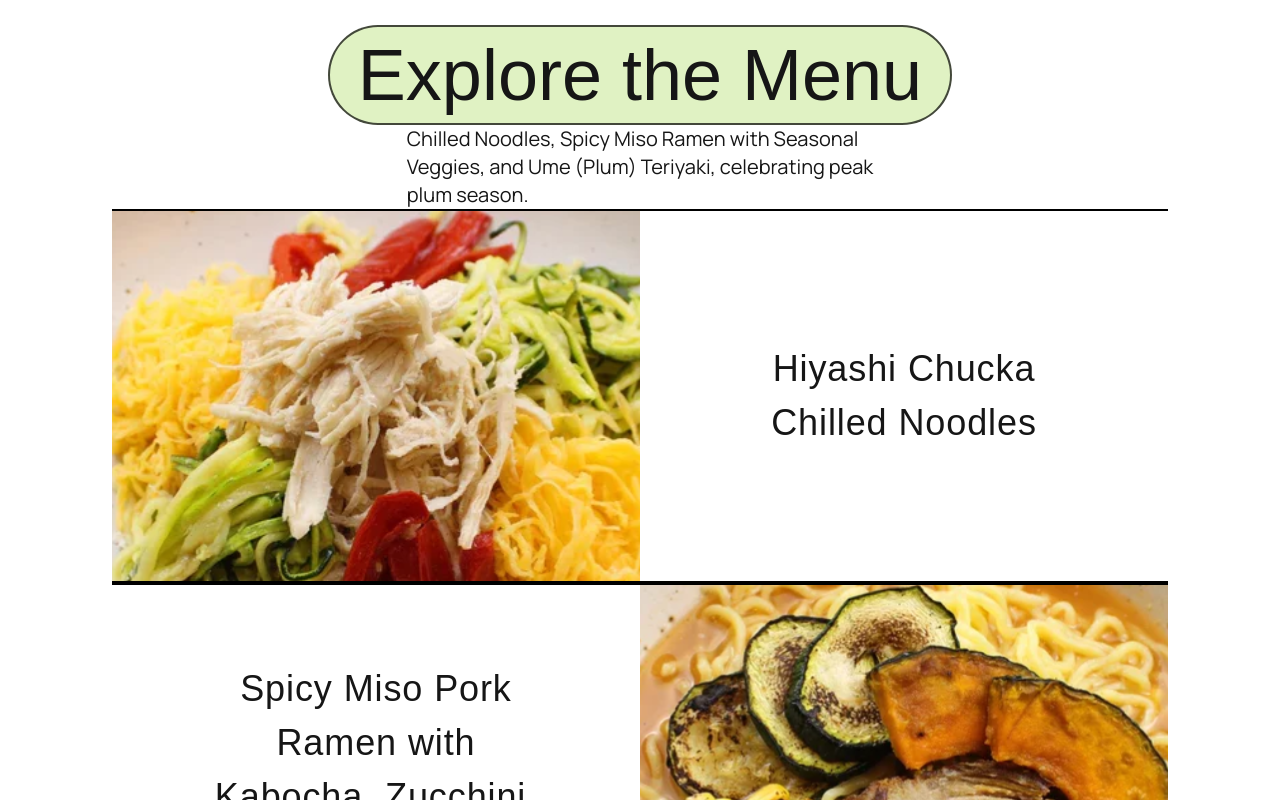
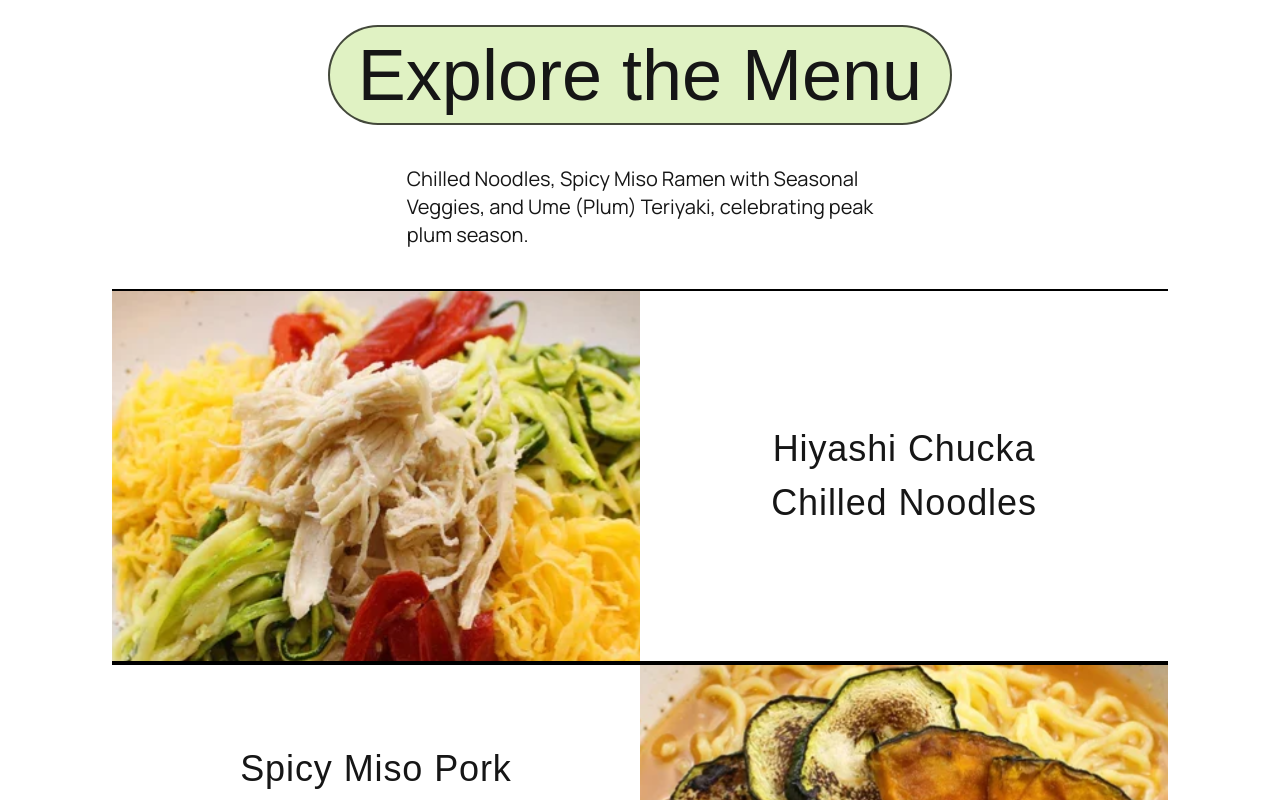
Before and after one commit to Daniel264/yoko-street, a Next.js app: page / in a window 1280 px wide. Shown: the part 1400-2200 px from the top of the page. Built offline with nearby package versions, Linux system fonts and the light colour scheme; a web font is replaced by a local one.

Commit message:
Add paddings to the menu component to improve layout

```diff
--- a/src/components/Menu.tsx
+++ b/src/components/Menu.tsx
@@ -6,13 +6,13 @@ export const Menu = () => {
             <div className="rounded-full border-2 border-black border-opacity-70 bg-[#E0F2C3] px-7 py-3">
                 <h1 className="clash-font text-6xl lg:text-7xl">Explore the Menu</h1>
             </div>
-            <div>
+            <div className="pt-10">
                 <p className="text-xl">
                     Chilled Noodles, Spicy Miso Ramen with Seasonal <br /> Veggies, and Ume (Plum) Teriyaki, celebrating peak <br /> plum season.
                 </p>
             </div>
 
-            <div className="w-full px-7 lg:px-28">
+            <div className="w-full px-7 pt-10 lg:px-28">
                 <ImageGrid />
             </div>
         </div>
```
